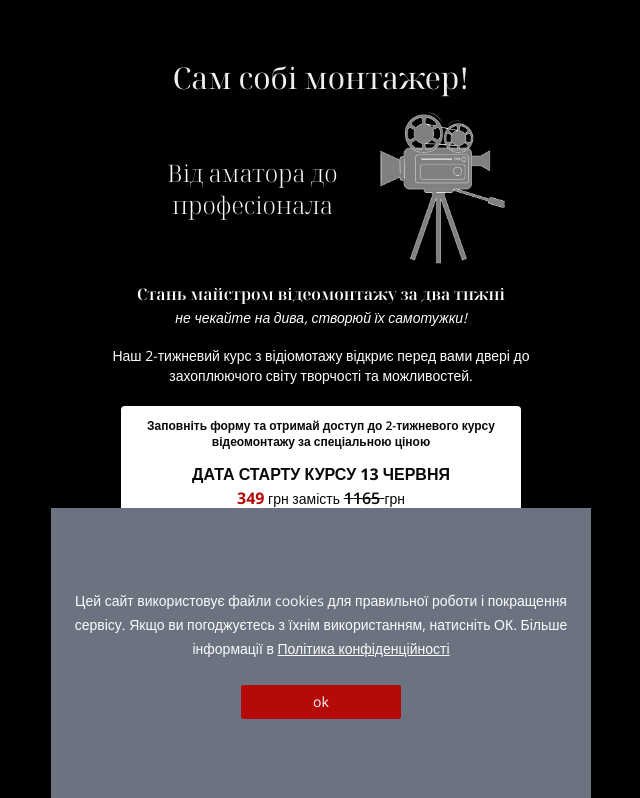
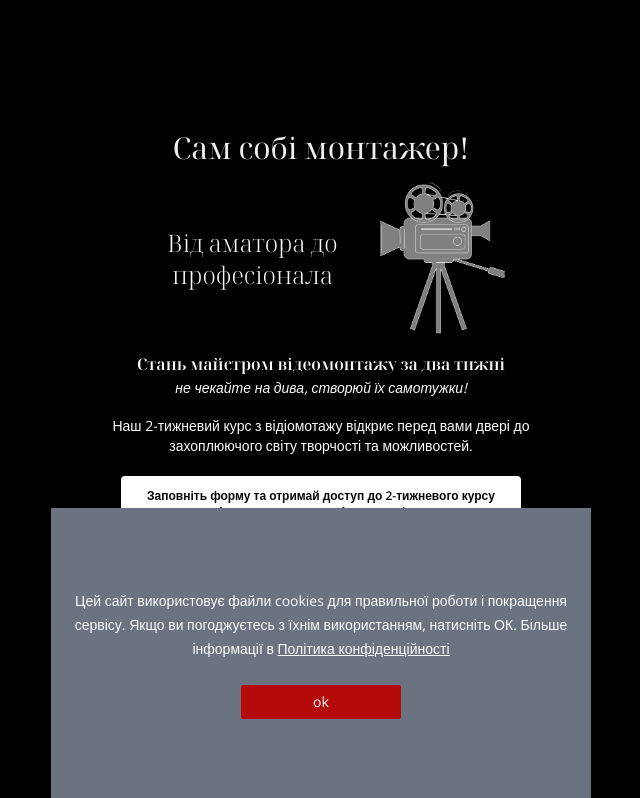
Before and after one commit to IraMira333/kateryna_kutsyk_master-class, a Next.js app: page / in a window 1280 px wide. Shown: the top 798 px of the page, without its empty margins (319-959 px from the left). Built offline with nearby package versions, Linux system fonts and the light colour scheme.

Commit message:
Update Slide1.tsx

```diff
--- a/src/components/Slide1/Slide1.tsx
+++ b/src/components/Slide1/Slide1.tsx
@@ -3,7 +3,7 @@ import { FormGetCourse } from "../shared/FormGetCourse";
 
 export const Slide1 = () => {
     return (
-        <section className="p-5 pt-[60px] text-center">
+        <section className="p-5 pt-[130px] text-center">
             <div className="max-w-[500px] mx-auto">
                 <h1 className="font-notoDisplay text-3xl text-secondary mb-4">
                     Сам собі монтажер!
```
